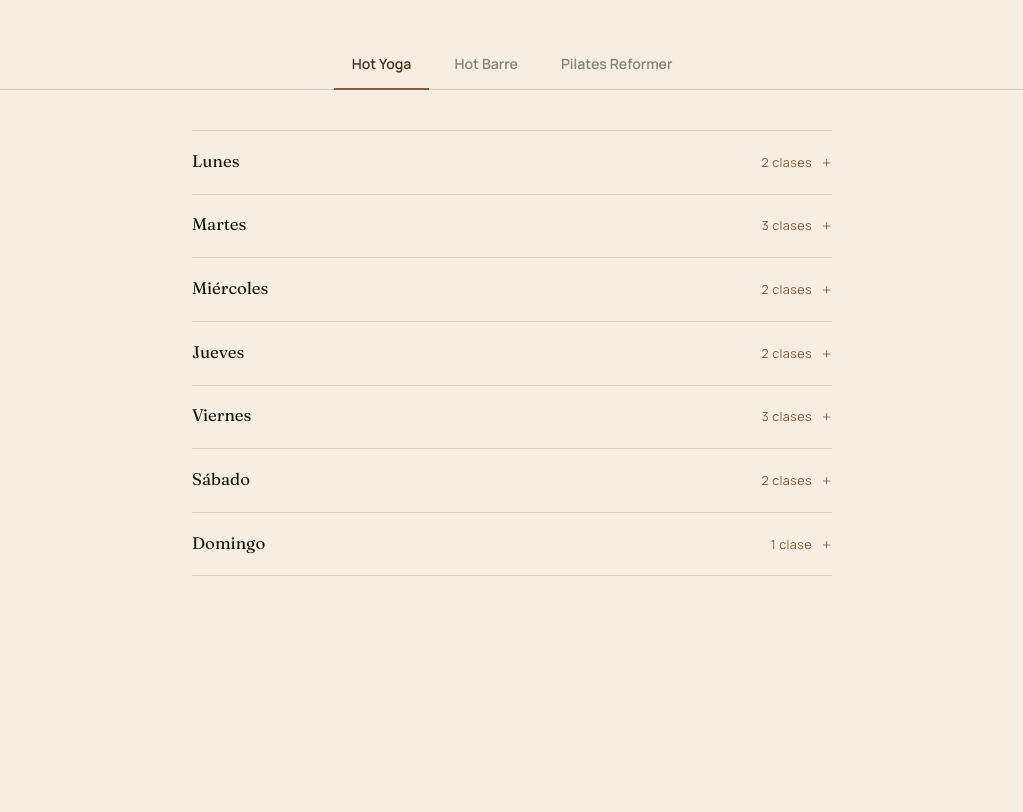
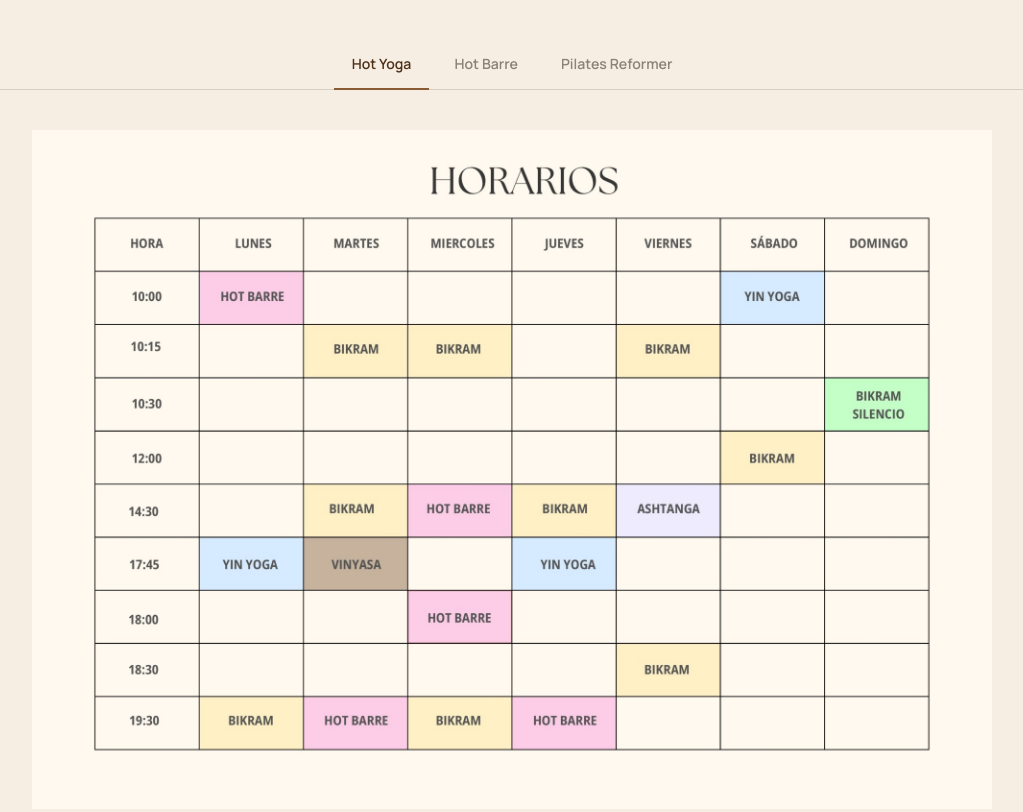
Before and after one commit to guillealvarez98-dot/web-hot-yoga-pilates-barre, a plain HTML site: page index.html in a window 1280 px wide. Shown: the part 5080-5892 px from the top of the page, without its empty margins (128-1151 px from the left). Drawn offline with Linux system fonts and the light colour scheme.

Commit message:
Add grid-style schedule image above Hot Yoga and Hot Barre horarios
New horarios-yoga-barre.jpg shown above the accordion on the Hot Yoga
and Hot Barre tabs of the home page (not on Pilates, which has its own
room and many more time slots). Click opens the full-size image.
Bumped style.css to ?v=5.

Co-Authored-By: Claude Sonnet 5.5 <noreply@anthropic.com>

```diff
--- a/assets/css/style.css
+++ b/assets/css/style.css
@@ -602,6 +602,12 @@ h1, h2, h3, p { margin: 0; }
 .tab-panel[hidden] { display: none; }
 .tab-panel .horario-pending { text-align: center; color: rgba(28,23,18,0.6); font-style: italic; }
 
+.horario-img {
+  display: block;
+  max-width: 960px;
+  margin: 0 auto 2.5rem;
+}
+.horario-img img { width: 100%; height: auto; display: block; }
 .day-list {
   max-width: 640px;
   margin: 0 auto;
--- a/index.html
+++ b/index.html
@@ -16,7 +16,7 @@
 
 <link rel="icon" href="assets/img/logo.png">
 <link rel="stylesheet" href="assets/css/fonts.css">
-<link rel="stylesheet" href="assets/css/style.css?v=4">
+<link rel="stylesheet" href="assets/css/style.css?v=5">
 
 <!-- SEO: Local Business structured data -->
 <script type="application/ld+json">
@@ -312,6 +312,9 @@
 
     <!-- EDITAR: horario real de Hot Yoga (ya actualizado con el horario vigente) -->
     <div class="tab-panel is-active reveal" data-panel="hy">
+      <a class="horario-img" href="assets/img/horarios-yoga-barre.jpg" target="_blank" rel="noopener">
+        <img src="assets/img/horarios-yoga-barre.jpg" alt="Horario semanal de Hot Yoga y Hot Barre en cuadrícula" loading="lazy">
+      </a>
       <div class="day-list">
         <details class="day-item">
           <summary><span class="day-name">Lunes</span><span class="day-count">2 clases</span></summary>
@@ -369,6 +372,9 @@
 
     <!-- EDITAR: horario de Hot Barre - confirmar duracion exacta de cada clase -->
     <div class="tab-panel" data-panel="ba" hidden>
+      <a class="horario-img" href="assets/img/horarios-yoga-barre.jpg" target="_blank" rel="noopener">
+        <img src="assets/img/horarios-yoga-barre.jpg" alt="Horario semanal de Hot Yoga y Hot Barre en cuadrícula" loading="lazy">
+      </a>
       <div class="day-list">
         <details class="day-item">
           <summary><span class="day-name">Lunes</span><span class="day-count">1 clase</span></summary>
```
Also changed, not shown: aviso-legal.html (+1 -1 lines), hot-barre.html (+1 -1 lines), hot-yoga.html (+1 -1 lines), pilates-reformer.html (+1 -1 lines), politica-privacidad.html (+1 -1 lines), assets/img/horarios-yoga-barre.jpg (added).
